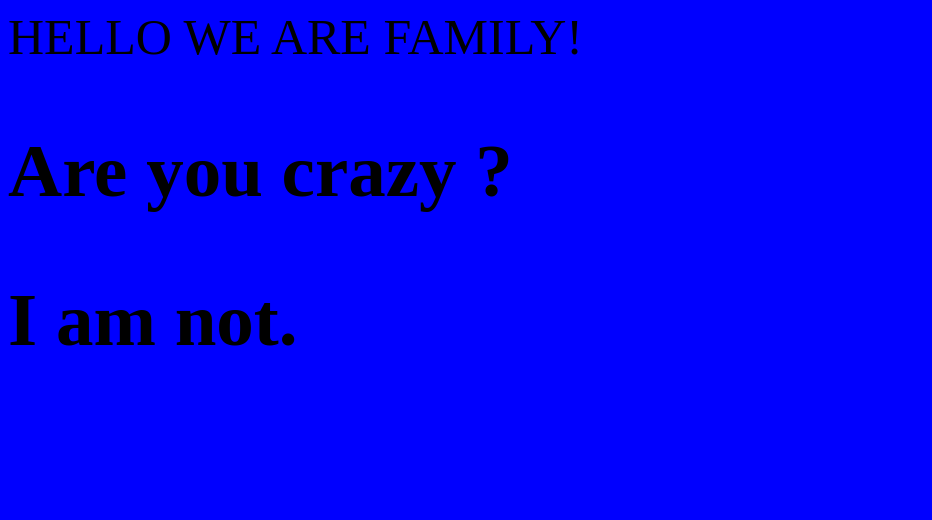
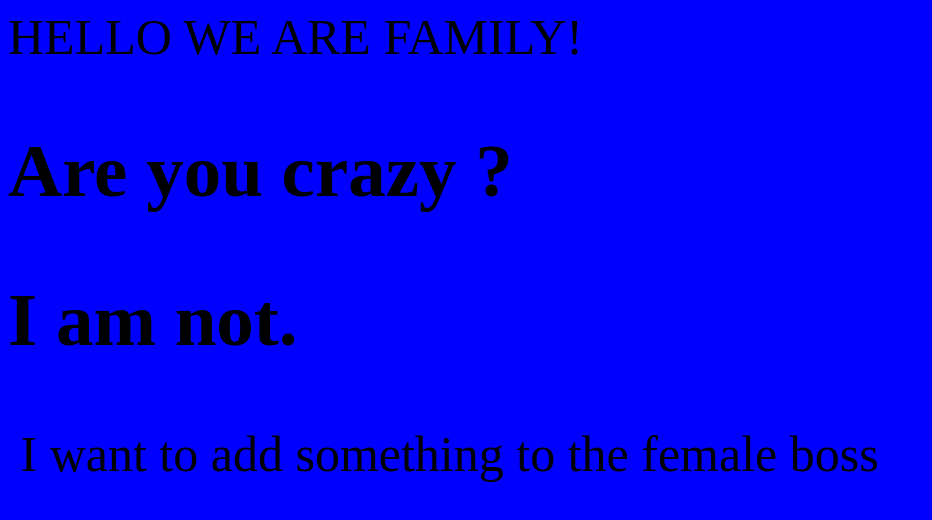
Before and after one commit to Yueran-Yu/git-demo, a plain HTML site: page index.html in a window 1280 px wide. Shown: the whole page, without its empty margins (0-932 px from the left). Drawn offline with Linux system fonts and the light colour scheme.

Commit message:
female boss

```diff
--- a/index.html
+++ b/index.html
@@ -13,5 +13,7 @@
   <h2>Are you crazy ?</h2>
   <h2>I am not.</h2>
   <img src="fake_pic.jpg" alt="">
+
+  I want to add something to the female boss
 </body>
 </html>
```
